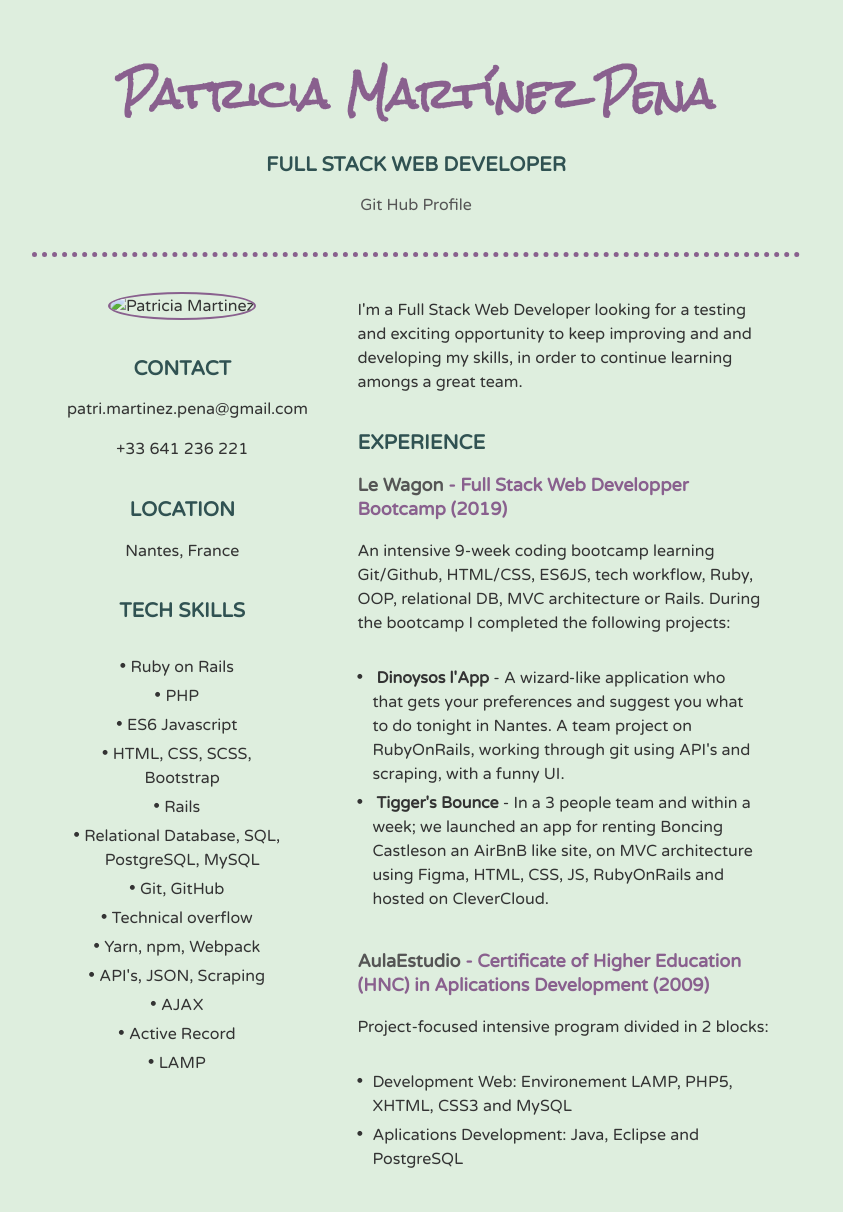
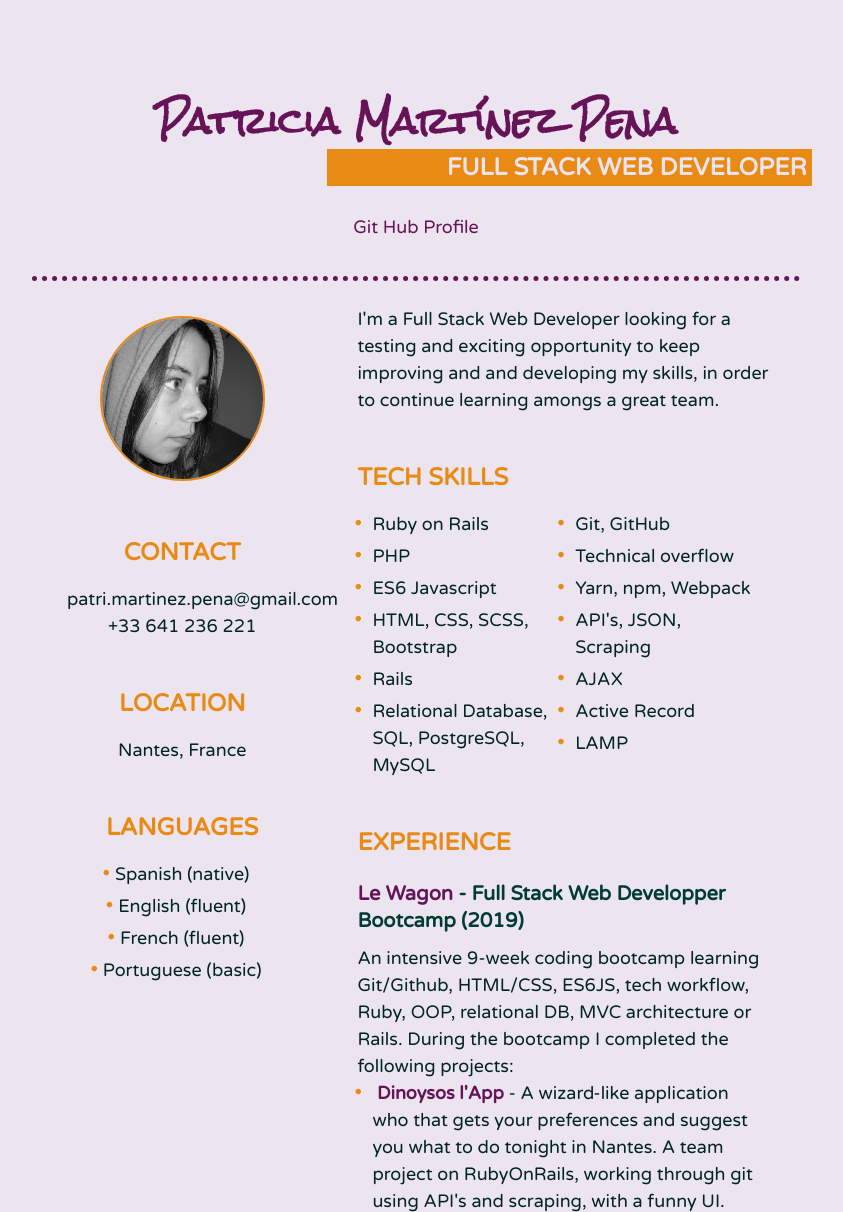
Before and after one commit to Pat1077/profile, a plain HTML site: page index.html in a window 1280 px wide. Shown: the top 1212 px of the page, without its empty margins (224-1067 px from the left). Drawn offline with Linux system fonts and the light colour scheme.

Commit message:
little bit of front

```diff
--- a/index.html
+++ b/index.html
@@ -12,7 +12,7 @@
   <div id="container">
     <div id="header">
       <h1>Patricia Mart&iacute;nez Pena</h1>
-      <h2>Full Stack Web Developer</h2>
+      <div id="title"><h2>Full Stack Web Developer</h2></div>
       <a href="https://pat1077.github.io/profile/">Git Hub Profile</a>
     </div>
     <div id="main">
@@ -24,6 +24,21 @@
           <p>+33 641 236 221</p>
           <h2>Location</h2>
           <p>Nantes, France</p>
+          <h2>Languages</h2>
+          <ul>
+            <li>Spanish (native)</li>
+            <li>English (fluent)</li>
+            <li>French  (fluent)</li>
+            <li>Portuguese (basic)</li>
+          </ul>
+        </div>
+      </div>
+
+      <div id="right">
+        <div id="summary">
+          <p>
+            I'm a Full Stack Web Developer looking for a testing and exciting opportunity to keep improving and and developing my skills, in order to continue learning amongs a great team.
+          </p>
         </div>
         <div id="skills">
           <h2>Tech Skills</h2>
@@ -43,14 +58,6 @@
             <li>LAMP</li>
           </ul>
         </div>
-      </div>
-
-      <div id="right">
-        <div id="summary">
-          <p>
-            I'm a Full Stack Web Developer looking for a testing and exciting opportunity to keep improving and and developing my skills, in order to continue learning amongs a great team.
-          </p>
-        </div>
         <div id="experience">
           <h2>Experience</h2>
           <div id="lewagon">
@@ -60,10 +67,10 @@
             </p>
             <ul>
               <li>
-                <strong>Dinoysos l'App</strong> - A wizard-like application who that gets your preferences and suggest you what to do tonight in Nantes. A team project on RubyOnRails, working through git using API's and scraping, with a funny UI.
+                <strong><a href="http://www.dionysoslapp.fr/">Dinoysos l'App</a></strong> - A wizard-like application who that gets your preferences and suggest you what to do tonight in Nantes. A team project on RubyOnRails, working through git using API's and scraping, with a funny UI.
               </li>
               <li>
-                <strong>Tigger's Bounce</strong> - In a 3 people team and within a week; we launched an app for renting Boncing Castleson an AirBnB like site, on MVC architecture using Figma, HTML, CSS, JS, RubyOnRails and hosted on CleverCloud.
+                <strong><a href="https://tiggers-bounce.cleverapps.io/">Tigger's Bounce</a></strong> - In a 3 people team and within a week; we launched an app for renting Boncing Castleson an AirBnB like site, on MVC architecture using Figma, HTML, CSS, JS, RubyOnRails and hosted on CleverCloud.
               </li>
             </ul>
           </div>
@@ -82,8 +89,8 @@
     </div>
 
     <div class="footer">
-      <h2>About this page</h2>
-      This page has been coded during the <a href="https://lewagon.com/program" target="_blank">FullStack program @LeWagon a Nantes</a>. That was probably the best experience of my entire life.
+      <h3>About this page</h3>
+      <p>This page has been coded during the <a href="https://lewagon.com/program" target="_blank">FullStack program @LeWagon a Nantes</a>. That was probably the best experience of my entire life.</p>
 
     </div>
   </div>
--- a/style.css
+++ b/style.css
@@ -2,29 +2,34 @@
 
 body {
   margin:0;
-  background-color: #deeede;
-  color: #333;
+  background-color: #ece5f0;
+  color: #012622;
   font-family: 'Varela Round', sans-serif;
-  font-size: 16px;
+  font-size: 18px;
   line-height: 1.5em;
-  font-weight: lighter;
+}
+
+p {
+  margin:0;
+  padding:0;
 }
 
 h1 {
   font-family: 'Rock Salt', cursive;
-  font-size: 40px;
-  color: #89608e;
+  font-size: 35px;
+  color: #661358;
 }
 
 h2 {
-  font-size: 20px;
-  color: #305252;
+  font-size: 24px;
+  color: #e98a15;
   text-transform: uppercase;
-  padding-top: 20px;
+  padding-top: 30px;
 }
 
 ul {
-  padding: 15px;
+  margin: 0px;
+  padding: 0 15px;
   list-style: none;
 }
 
@@ -34,7 +39,7 @@ ul li {
 
 ul li::before {
   content: "\2022";  /* Add content: \2022 is the CSS Code/unicode for a bullet */
-  color: #333; /* Change the color */
+  color: #e98a15; /* Change the color */
   font-weight: bold; /* If you want it to be bold */
   display: inline-block; /* Needed to add space between the bullet and the text */
   width: 1em; /* Also needed for space (tweak if needed) */
@@ -42,22 +47,47 @@ ul li::before {
 }
 
 h3 {
-  font-size: 18px;
-  color: #89608e;
+  font-size: 20px;
+  color: #003b36;
+  margin: 25px 0px 10px 0px;
 }
 
 a {
   text-decoration: none;
-  color: #555;
+  color: #661358;
 }
 
 a:hover {
-  color: #89608e;
+  color: #e98a15;
 }
 
 #container {
   width: 60%;
-  margin: 20px auto;
+  margin: 0px auto;
+  padding: 50px;
+}
+
+#header {
+  text-align: center;
+  padding: 35px;
+  border-bottom: 5px dotted #661358;
+}
+
+#title {
+  text-align: right;
+  padding:10px;
+  height:35px;
+  position: relative;
+  bottom: 40px;
+  left: 250px;
+  z-index: -1;
+}
+
+#title h2 {
+  background-color: #e98a15;
+  color: #ece5f0;
+  padding:5px;
+  width: 70%;
 }
 
 #main {
@@ -65,22 +95,15 @@ a:hover {
   display: flex;
 }
 
-#header {
-  text-align: center;
-  padding: 35px;
-  border-bottom: 5px dotted #89608e;
-}
-
 #logo_circle {
   width: 70%;
   border-radius: 50%;
-  border:2px solid #89608e;
+  border:2px solid #e98a15;
 }
 
 #left {
   width: 30%;
   padding: 35px;
-  margin-right: 5px dotted #89608e;
   text-align: center;
 }
 
@@ -89,21 +112,42 @@ a:hover {
   padding: 25px;
 }
 
+#skills ul {
+  columns: 2;
+  -webkit-columns: 2;
+  -moz-columns: 2;
+}
+
 @media (max-width: 960px) {
   /* For a screen < 960px, this CSS will be read */
-  .container {
+  #container {
     width: 700px;
+  }
+
+  #title{
+    position: static;
+    display: block;
   }
 }
 @media (max-width: 720px) {
   /* For a screen < 720px, this CSS will be read */
-  .container {
+  #container {
     width: 500px;
+  }
+
+  #main{
+    display: flex;
+    flex-direction: column;
   }
 }
 @media (max-width: 540px) {
   /* For a screen < 540px, this CSS will be read */
-  .container {
+  #container {
     width: 300px;
   }
+
+  #main{
+    display: flex;
+    flex-direction: column;
+  }
 }
```
Also changed, not shown: images/photo_logo.jpg (added).
